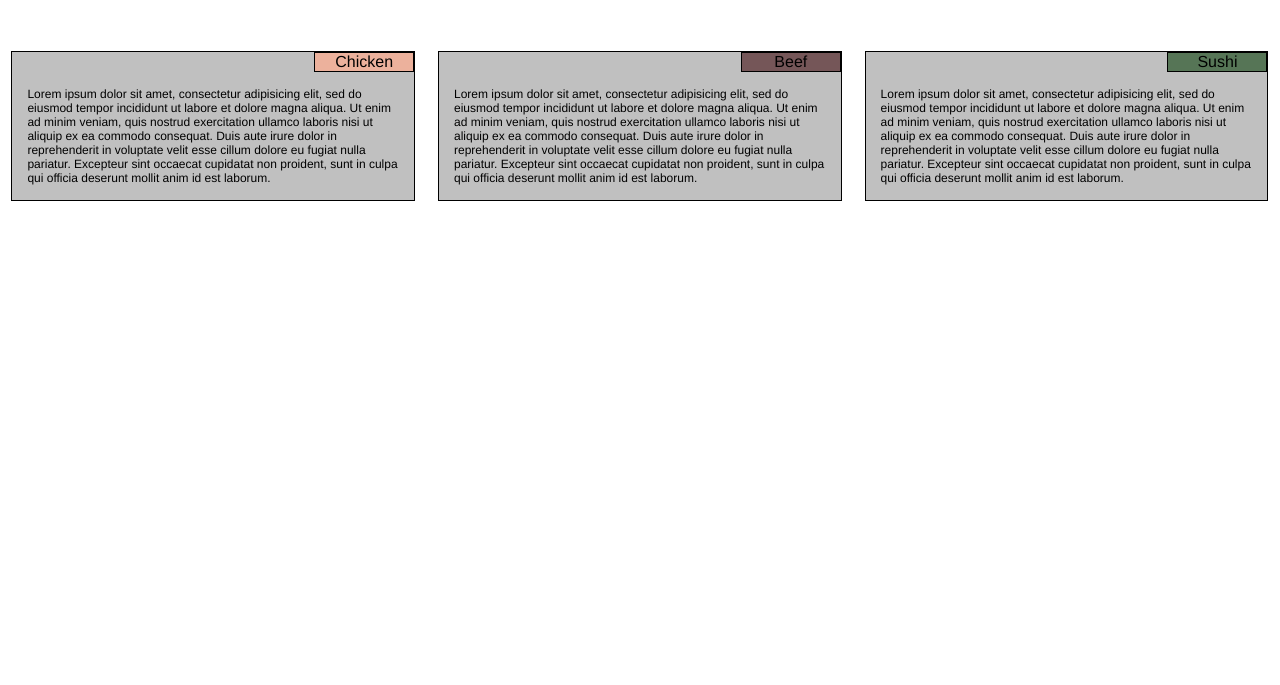
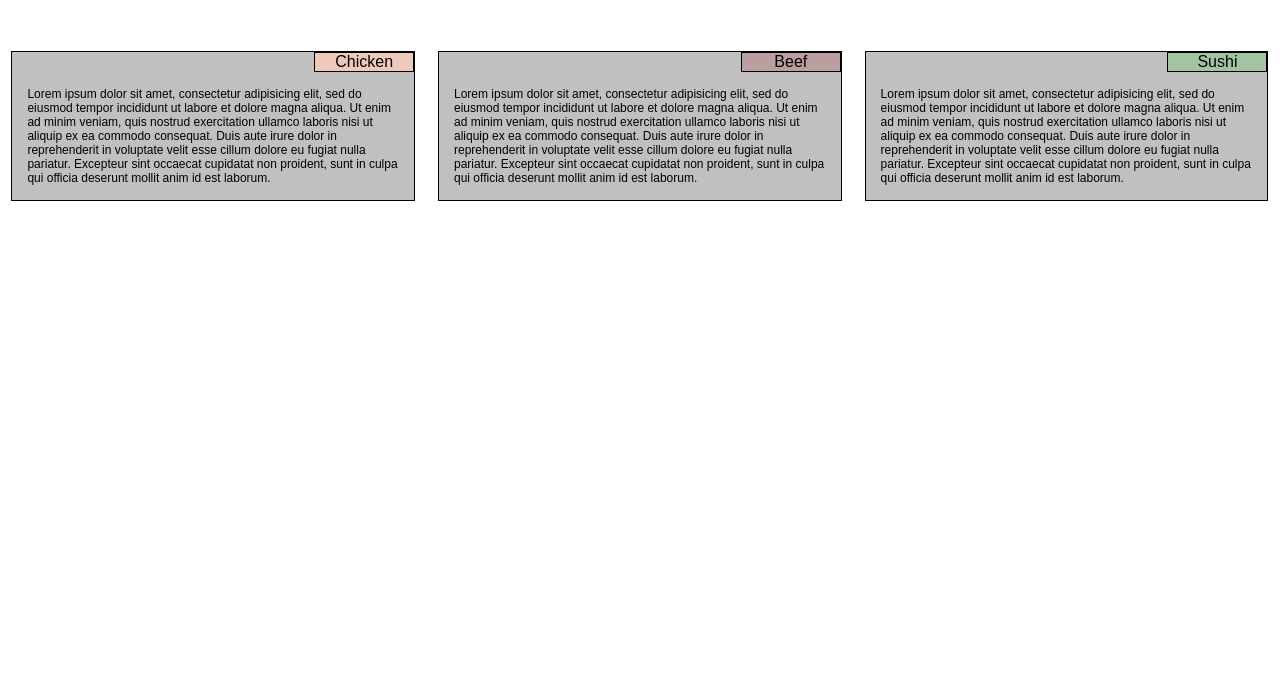
Before and after one commit to ivanPerez100/coursera, a plain HTML site: page module2-solution/index.html in a window 1280 px wide. Shown: the part 115-800 px from the top of the page. Drawn offline with Linux system fonts and the light colour scheme.

Commit message:
Added Fonts and changed colors

```diff
--- a/module2-solution/css/styles.css
+++ b/module2-solution/css/styles.css
@@ -4,7 +4,7 @@ necessary for the index.html for module2 assignment */
 /* Base Styling */
  * {
  	box-sizing: border-box;
- 	font-family: Helvetica;
+ 	font-family: Arial, Helvetica, sans-serif;
  	margin: 0;
  	padding: 0;
  }
@@ -30,7 +30,7 @@ div#container1, div#container2, div#container3 {
 }
 
 p#p1 {
-	background-color: #ECB19C;
+	background-color: #edc8bb;
 	width: 100px;
 	position: relative;
 	border: 1px solid black;
@@ -40,7 +40,7 @@ p#p1 {
 }
 
 p#p2 {
-	background-color: #755658;
+	background-color: #ba9ea0;
 	position: relative;
 	width: 100px;
 	border: 1px solid black;
@@ -50,7 +50,7 @@ p#p2 {
 }
 
 p#p3 {
-	background-color: #567556;
+	background-color: #a3c4a3;
 	position: relative;
 	width: 100px;
 	border: 1px solid black;
```
